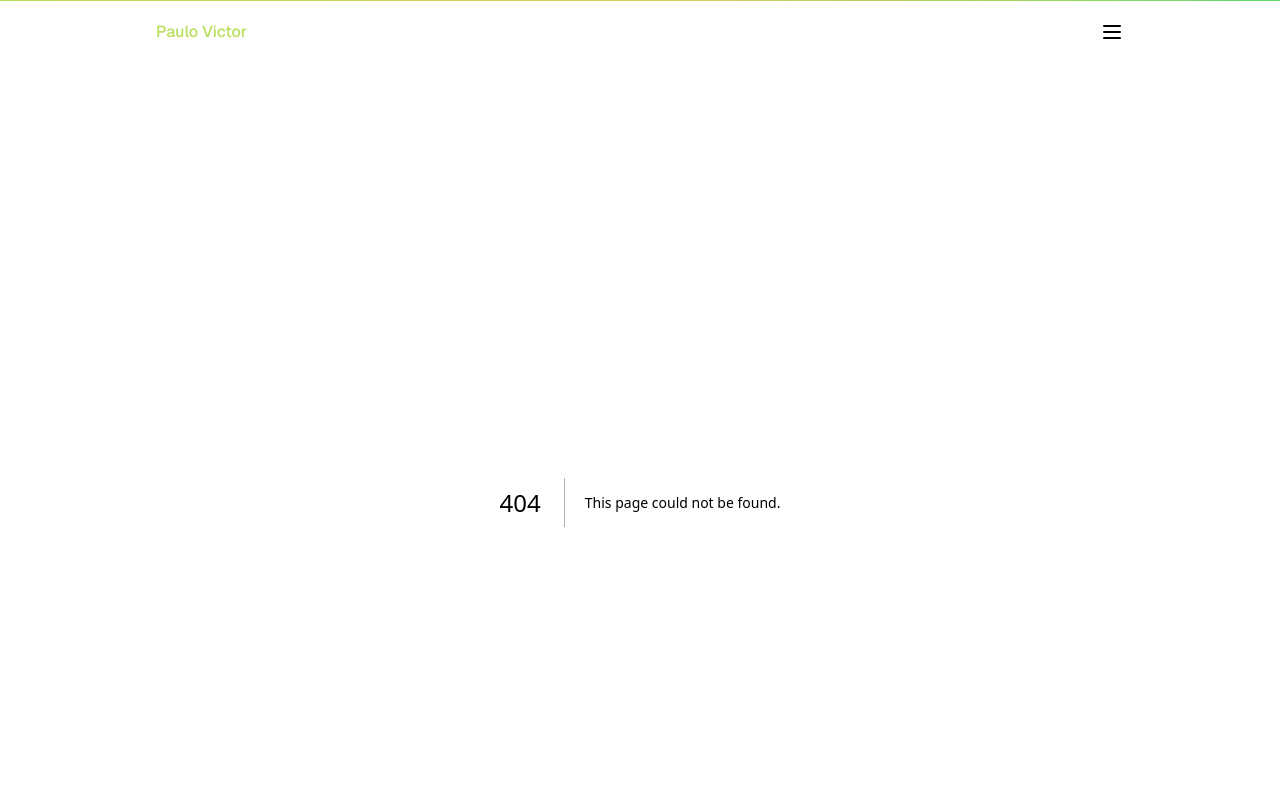
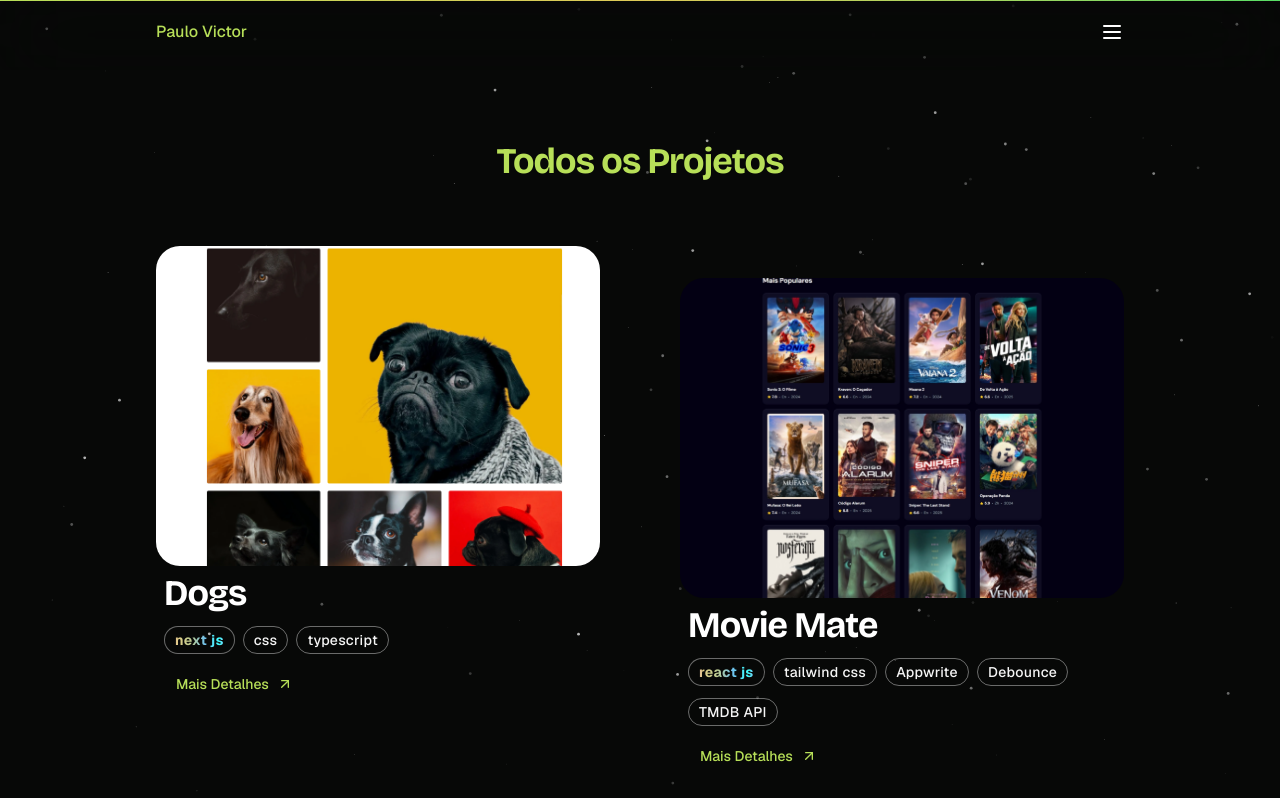
Before and after one commit to paulopbi/portfolio, a Next.js app: page /projetos in a window 1280 px wide. Before the commit this address had no page. Shown: the top 798 px of the page. Built offline with nearby package versions, Linux system fonts and the light colour scheme.

Commit message:
feat: create projects page

```diff
--- /dev/null
+++ b/src/app/projetos/page.tsx
@@ -0,0 +1,29 @@
+import React from "react"
+import CardProject from "@/components/card-project"
+import { projectsContentInfo } from "@/constants/project/index"
+import { TextAnimate } from "@/components/magicui/text-animate"
+
+const ProjectsPage = () => {
+  return (
+    <section className="relative container mt-10 mb-20">
+      <TextAnimate className="subtitle--heading text-center">
+        Todos os Projetos
+      </TextAnimate>
+
+      {/* card content */}
+      <div className="mx-auto mt-16 grid min-h-dvh grid-cols-1 place-content-center gap-8 gap-x-20 gap-y-10 md:grid-cols-2">
+        {projectsContentInfo.map((project) => (
+          <CardProject
+            key={project.slug}
+            title={project.title}
+            hrefTo={`/projetos/${project.slug}`}
+            imageSrc={project.image_url}
+            skills={project.tags}
+          />
+        ))}
+      </div>
+    </section>
+  )
+}
+
+export default ProjectsPage
```
